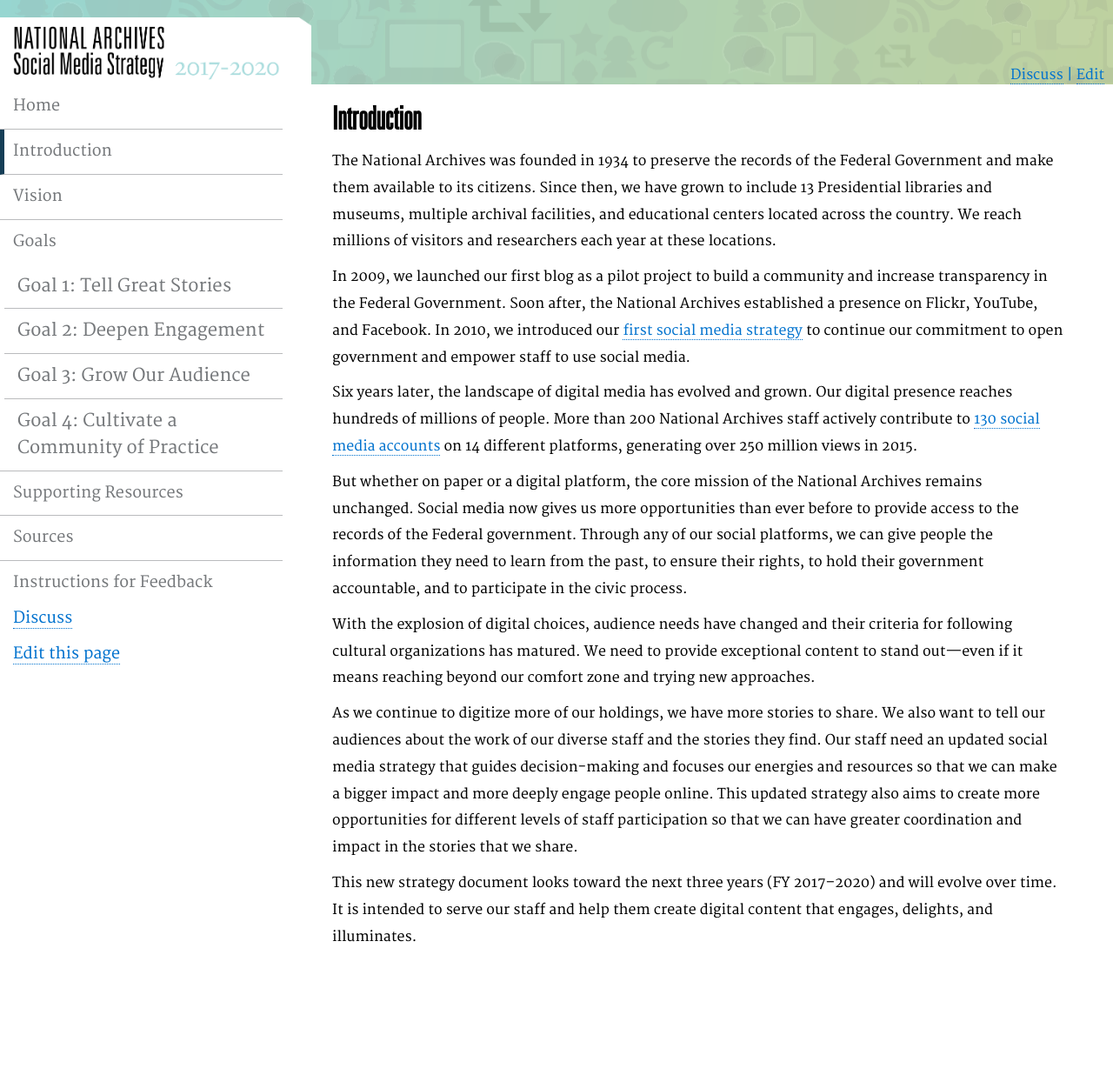
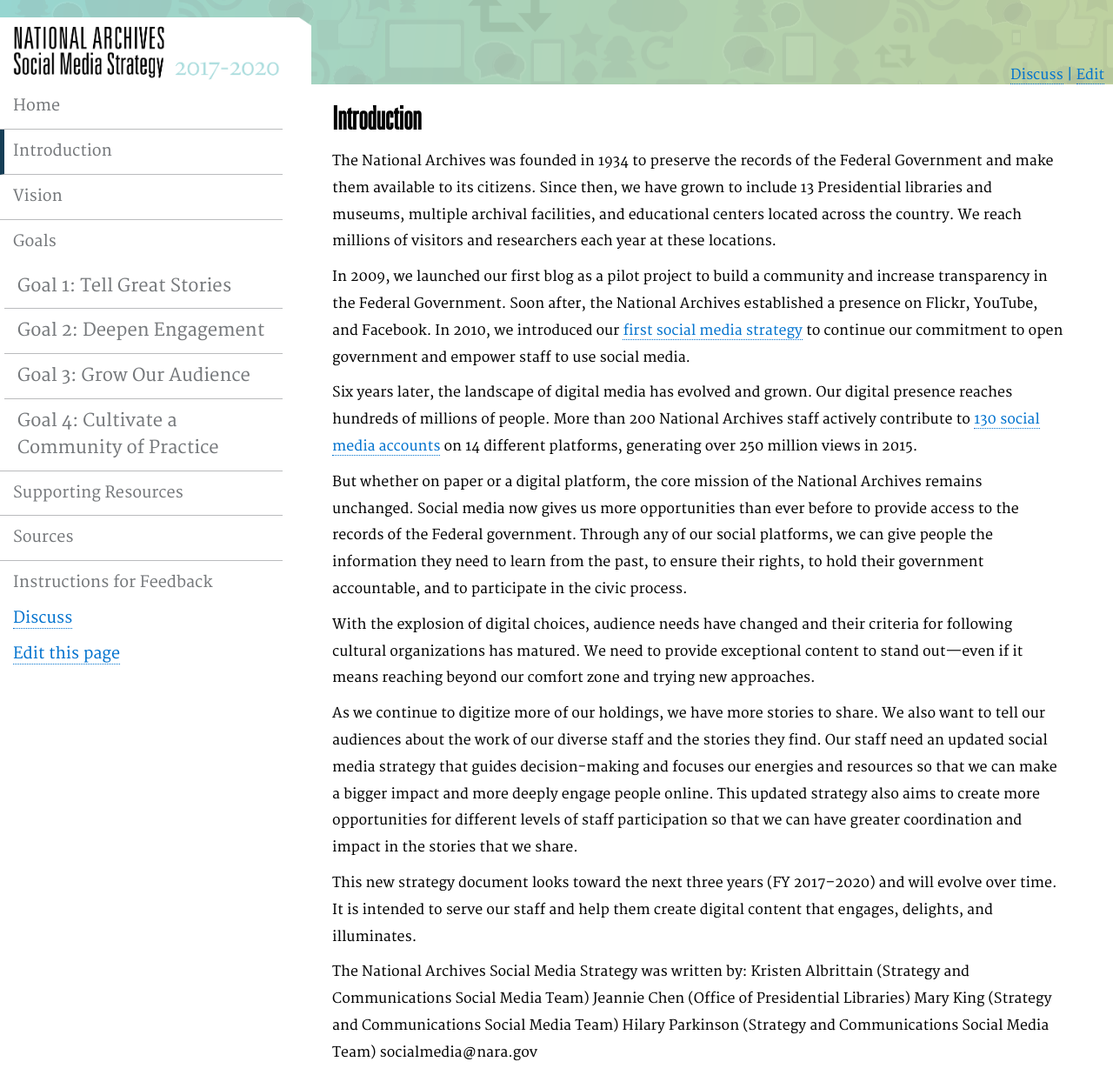
Before and after one commit to usnationalarchives/social-media-strategy, a Jekyll site: the page built from pages/introduction.md, in a window 1280 px wide. Shown: the whole page at 87% size. Built offline with Jekyll 4.4.1, drawn with Linux system fonts in a browser that asks for light colours; before the commit the page ends 1102 px from its top, so only the background shows below that.

Commit message:
Update introduction.md

```diff
--- a/pages/introduction.md
+++ b/pages/introduction.md
@@ -20,3 +20,10 @@
 As we continue to digitize more of our holdings, we have more stories to share. We also want to tell our audiences about the work of our diverse staff and the stories they find. Our staff need an updated social media strategy that guides decision-making and focuses our energies and resources so that we can make a bigger impact and more deeply engage people online. This updated strategy also aims to create more opportunities for different levels of staff participation so that we can have greater coordination and impact in the stories that we share.
 
 This new strategy document looks toward the next three years (FY 2017–2020) and will evolve over time. It is intended to serve our staff and help them create digital content that engages, delights, and illuminates.
+
+The National Archives Social Media Strategy was written by:
+Kristen Albrittain (Strategy and Communications Social Media Team)
+Jeannie Chen (Office of Presidential Libraries)
+Mary King (Strategy and Communications Social Media Team)
+Hilary Parkinson (Strategy and Communications Social Media Team)
+socialmedia@nara.gov
```
